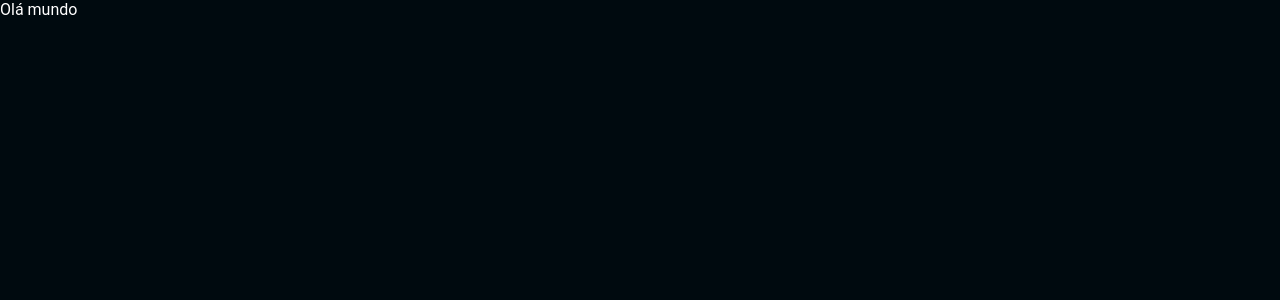
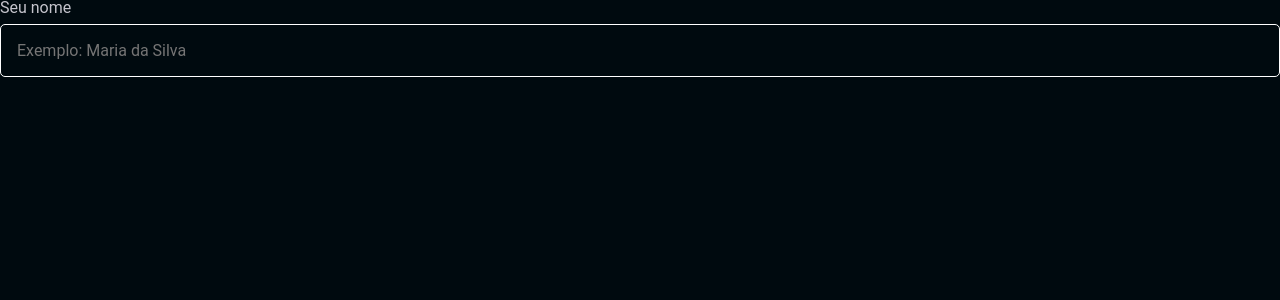
Before and after one commit to MarceloAlmd/WEB_explorer_food, a React (Vite) app: page / in a window 1280 px wide. Shown: the top 300 px of the page. Built offline with nearby package versions, Linux system fonts and the light colour scheme.

Commit message:
feat: create comp input

```diff
--- /dev/null
+++ b/src/components/input/input.comp.styles.ts
@@ -0,0 +1,27 @@
+import styled from "styled-components";
+
+export const Container = styled.div`
+  width: 100%;
+
+  display: flex;
+  flex-direction: column;
+
+  gap: 8px;
+
+  > label {
+    font-weight: 400;
+    line-height: 1rem;
+
+    color: ${({ theme }) => theme.colors.text.secondary};
+  }
+
+  > input {
+    border-radius: 5px;
+
+    border: 1px solid ${({ theme }) => theme.colors.text.primary};
+
+    background: none;
+
+    padding: 1rem;
+  }
+`;
--- /dev/null
+++ b/src/components/input/input.comp.tsx
@@ -0,0 +1,11 @@
+import { InputProps } from "./input";
+import * as Styles from "./input.comp.styles";
+
+export function Input({ label, placeholder, type }: InputProps) {
+  return (
+    <Styles.Container>
+      <label htmlFor="input">{label}</label>
+      <input placeholder={placeholder} type={type} id="input" />
+    </Styles.Container>
+  );
+}
--- /dev/null
+++ b/src/components/input/input.d.ts
@@ -0,0 +1,6 @@
+export interface InputProps {
+  label: string;
+  placeholder: string;
+  type: string;
+  width: string;
+}
--- a/src/pages/signUp/index.tsx
+++ b/src/pages/signUp/index.tsx
@@ -1,3 +1,7 @@
+import { Input } from "../../components/input/input.comp";
+
 export function SignUp() {
-  return <div>Olá mundo</div>;
+  return (
+    <Input label="Seu nome" placeholder="Exemplo: Maria da Silva" type="text" />
+  );
 }
```
